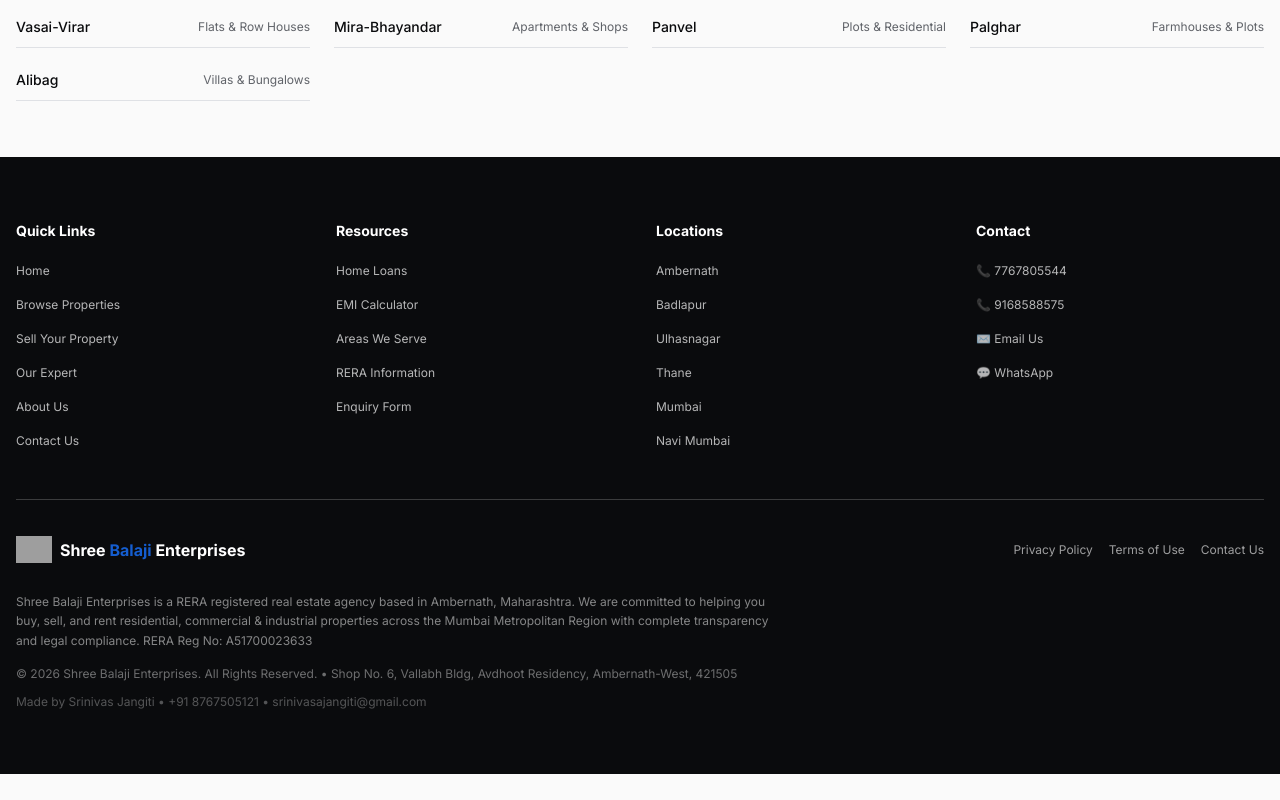
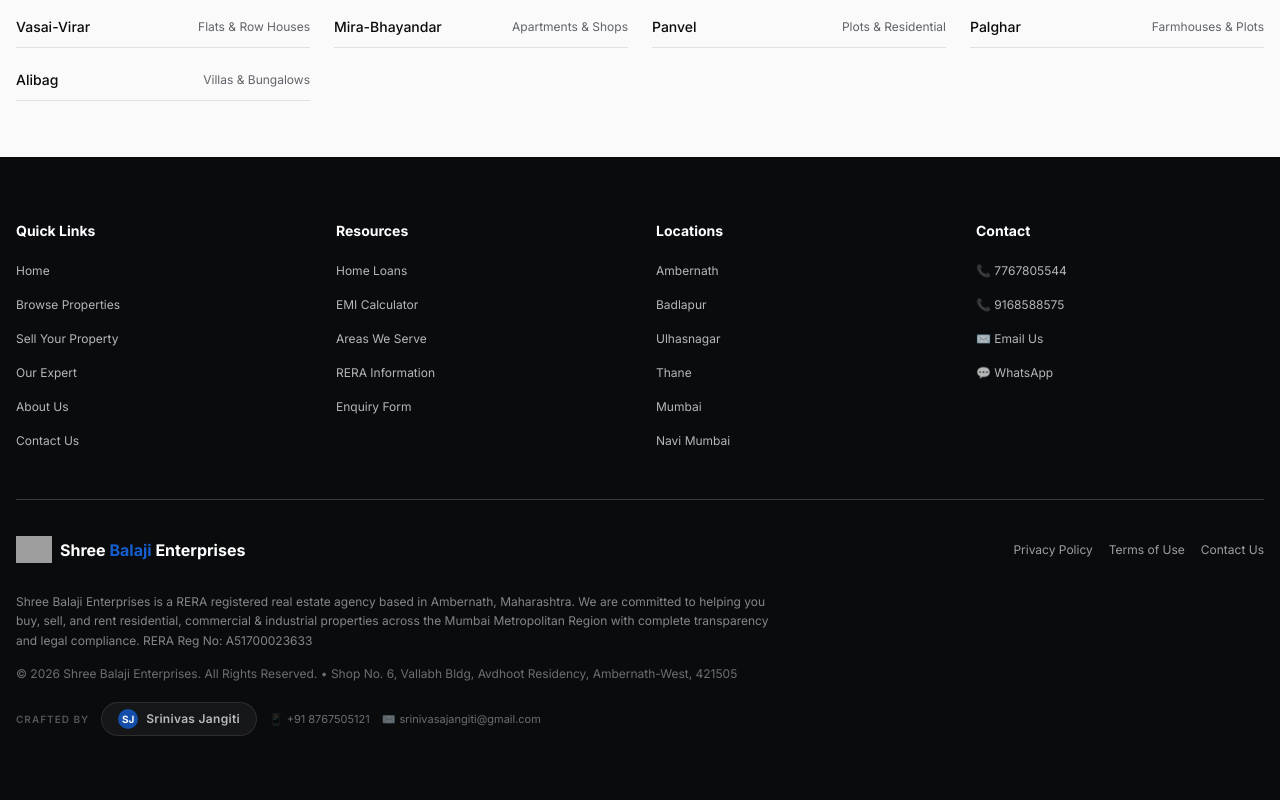
Before and after one commit to srinivasajan/Shree-Balaji-Enterprises-Final, a Next.js app: page / in a window 1280 px wide. Shown: the part 3284-4084 px from the top of the page. Before the commit the page ends 4058 px from the top, so only its background shows below. Built offline with nearby package versions, Linux system fonts and the light colour scheme; grey boxes are pictures that could not be loaded.

Commit message:
Style made-by credit creatively in footer

```diff
--- a/components/footer.tsx
+++ b/components/footer.tsx
@@ -103,9 +103,21 @@ export function Footer() {
           <p className="text-xs text-card/40 mt-4">
             &copy; 2026 Shree Balaji Enterprises. All Rights Reserved. &bull; Shop No. 6, Vallabh Bldg, Avdhoot Residency, Ambernath-West, 421505
           </p>
-          <p className="text-xs text-card/30 mt-3">
-            Made by <a href="mailto:srinivasajangiti@gmail.com" className="hover:text-card/50 transition-colors">Srinivas Jangiti</a> &bull; <a href="tel:+918767505121" className="hover:text-card/50 transition-colors">+91 8767505121</a> &bull; <a href="mailto:srinivasajangiti@gmail.com" className="hover:text-card/50 transition-colors">srinivasajangiti@gmail.com</a>
-          </p>
+          <div className="mt-5 flex items-center gap-3 flex-wrap">
+            <span className="text-[10px] uppercase tracking-widest text-card/30 font-semibold">Crafted by</span>
+            <span className="flex items-center gap-2 bg-card/5 border border-card/10 rounded-full px-4 py-1.5 backdrop-blur-sm">
+              <span className="w-5 h-5 rounded-full bg-primary/80 flex items-center justify-center text-[10px] font-bold text-white">SJ</span>
+              <a href="mailto:srinivasajangiti@gmail.com" className="text-xs font-semibold text-card/70 hover:text-primary transition-colors tracking-wide">
+                Srinivas Jangiti
+              </a>
+            </span>
+            <a href="tel:+918767505121" className="text-[11px] text-card/40 hover:text-primary transition-colors flex items-center gap-1">
+              <span>📱</span> +91 8767505121
+            </a>
+            <a href="mailto:srinivasajangiti@gmail.com" className="text-[11px] text-card/40 hover:text-primary transition-colors flex items-center gap-1">
+              <span>✉️</span> srinivasajangiti@gmail.com
+            </a>
+          </div>
         </div>
       </div>
     </footer>
```
